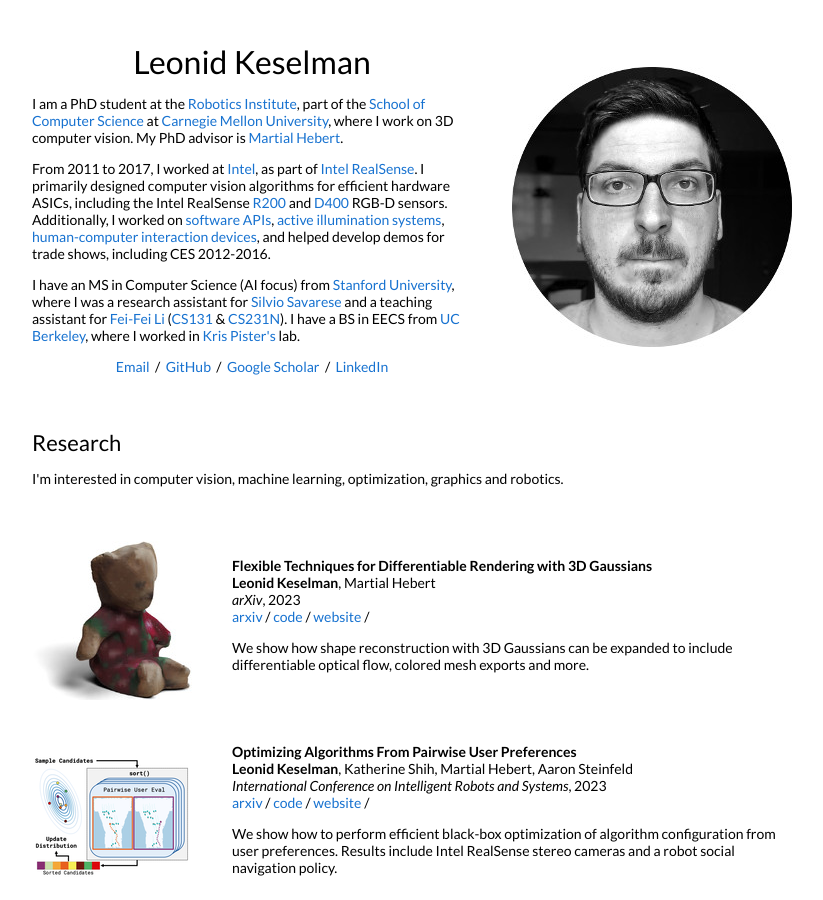
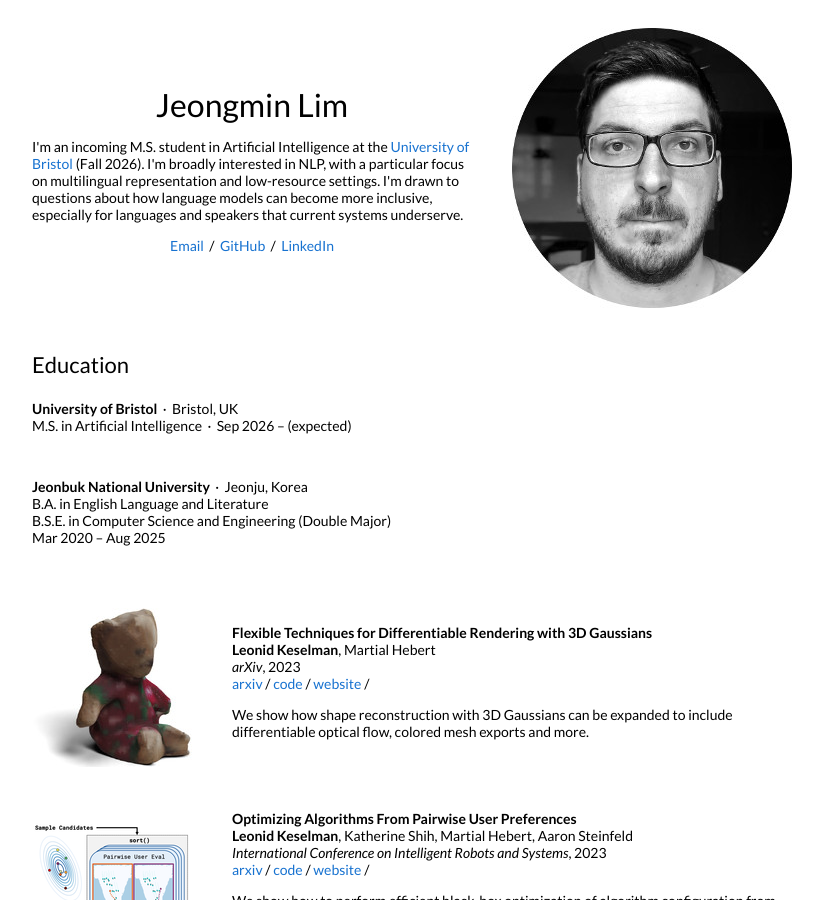
Before and after one commit to itdayou/itdayou.github.io, a Jekyll site: the page built from _posts/2023-08-28-3dgaussians.markdown, in a window 1280 px wide and 900 px high. Shown: the whole window, without its empty margins (228-1051 px from the left). Built offline with Jekyll 4.4.1, drawn with Linux system fonts in a browser that asks for light colours.

Commit message:
Update default.html

```diff
--- a/_layouts/default.html
+++ b/_layouts/default.html
@@ -32,21 +32,19 @@
           <tr style="padding:0px">
             <td style="padding:2.5%;width:60%;vertical-align:middle">
               <h1>
-                Leonid Keselman
+                Jeongmin Lim
               </h1>
-              <p>I am a PhD student at the <a href="https://www.ri.cmu.edu/">Robotics Institute</a>, part of the <a href="https://www.scs.cmu.edu/">School of Computer Science</a> at <a href="https://www.cmu.edu/">Carnegie Mellon University</a>, where I work on 3D computer vision. My PhD advisor is <a href="http://www.cs.cmu.edu/~hebert/">Martial Hebert</a>.
-              </p>
               <p>
-                From 2011 to 2017, I worked at <a href="https://www.intel.com">Intel</a>, as part of <a href="https://www.intelrealsense.com/">Intel RealSense</a>. I primarily designed computer vision algorithms for efficient hardware ASICs, including the Intel RealSense <a href="https://software.intel.com/en-us/articles/realsense-r200-camera">R200</a> and <a href="https://software.intel.com/en-us/realsense/d400">D400</a> RGB-D sensors. Additionally, I worked on <a href="https://github.com/IntelRealSense/librealsense">software APIs</a>, <a href="https://patents.google.com/patent/US9992474B2">active illumination systems</a>, <a href="https://patents.google.com/patent/US9304597">human-computer interaction devices</a>, and helped develop demos for trade shows, including CES 2012-2016.
-              </p>
-              <p>
-                I have an MS in Computer Science (AI focus) from <a href="http://cs.stanford.edu">Stanford University</a>, where I was a research assistant for <a href="http://svl.stanford.edu/">Silvio Savarese</a> and a teaching assistant for <a href="http://svl.stanford.edu/">Fei-Fei Li</a> (<a href="http://vision.stanford.edu/teaching/cs131_fall1617/">CS131</a> & <a href="http://cs231n.stanford.edu/2017/">CS231N</a>). I have a BS in EECS from <a href="http://www.eecs.berkeley.edu/">UC Berkeley</a>, where I worked in <a href="https://people.eecs.berkeley.edu/~pister/">Kris Pister's</a> lab.
+                I'm an incoming M.S. student in Artificial Intelligence at the
+                <a href="https://www.bristol.ac.uk/">University of Bristol</a> (Fall 2026).
+                I'm broadly interested in NLP, with a particular focus on multilingual representation
+                and low-resource settings. I'm drawn to questions about how language models can become
+                more inclusive, especially for languages and speakers that current systems underserve.
               </p>
               <p style="text-align:center">
-                <a target="_blank" href="https://mailhide.io/e/B8TyS"> Email</a> &nbsp;/&nbsp;
-                <a href="https://github.com/leonidk">GitHub</a> &nbsp;/&nbsp;
-                <a href="https://scholar.google.com/citations?user=GCYG4GoAAAAJ">Google Scholar</a> &nbsp;/&nbsp;
-                <a href="https://www.linkedin.com/in/lkeselman"> LinkedIn </a>
+                <a href="mailto:ljm1614@naver.com">Email</a> &nbsp;/&nbsp;
+                <a href="https://github.com/JeongMinIsBest">GitHub</a> &nbsp;/&nbsp;
+                <a href="https://www.linkedin.com/in/ljm1614/"> LinkedIn </a>
               </p>
             </td>
             <td style="padding:2.5%;width:40%;max-width:40%">
@@ -58,10 +56,27 @@
         <table style="width:100%;border:0px;border-spacing:0px;border-collapse:separate;margin-right:auto;margin-left:auto;">
           <tr>
             <td style="padding:2.5%;width:100%;vertical-align:middle">
-              <h2>Research</h2>
-              <p>
-                I'm interested in computer vision, machine learning, optimization, graphics and robotics.
-              </p>
+              <h2>Education</h2>
+              <table style="width:100%;border:0px;border-spacing:0px;border-collapse:separate;">
+                <tr>
+                  <td style="padding:8px 0px;vertical-align:top">
+                    <p>
+                      <strong>University of Bristol</strong> &nbsp;·&nbsp; Bristol, UK<br>
+                      M.S. in Artificial Intelligence &nbsp;·&nbsp; Sep 2026 – (expected)<br>
+                    </p>
+                  </td>
+                </tr>
+                <tr>
+                  <td style="padding:8px 0px;vertical-align:top">
+                    <p>
+                      <strong>Jeonbuk National University</strong> &nbsp;·&nbsp; Jeonju, Korea<br>
+                      B.A. in English Language and Literature<br>
+                      B.S.E. in Computer Science and Engineering (Double Major)<br>
+                      Mar 2020 – Aug 2025
+                    </p>
+                  </td>
+                </tr>
+              </table>
             </td>
           </tr>
         </table>
```
